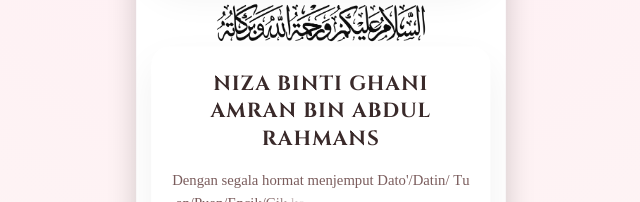
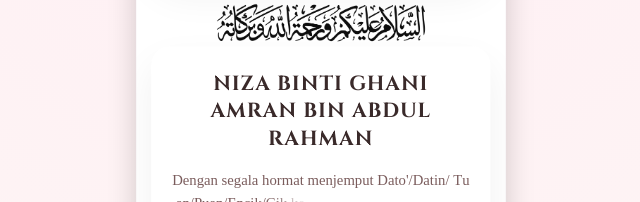
Before and after one commit to haseokaybee/wedding-invite, a React (Vite) app: page / in a window 1280 px wide. Both pictures are taken after a click on the button "✨ Buka Kad ✨". Shown: the part 297-499 px from the top of the page, without its empty margins (319-959 px from the left). Built offline with nearby package versions, Linux system fonts and the light colour scheme; no server answers; the database is empty.

Commit message:
Updated invitation paragraph text

```diff
--- a/src/components/InvitationText.jsx
+++ b/src/components/InvitationText.jsx
@@ -72,7 +72,7 @@ export default function InvitationText() {
         }}
       >
         NIZA BINTI GHANI
-        AMRAN BIN ABDUL RAHMANs
+        AMRAN BIN ABDUL RAHMAN
 
       </motion.h2>
 
```
